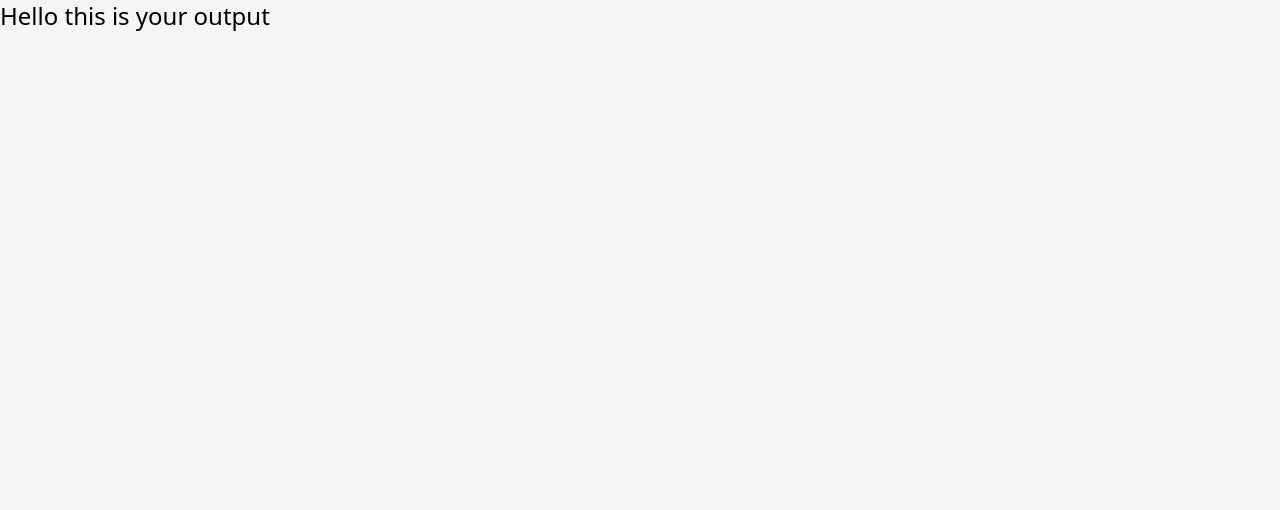
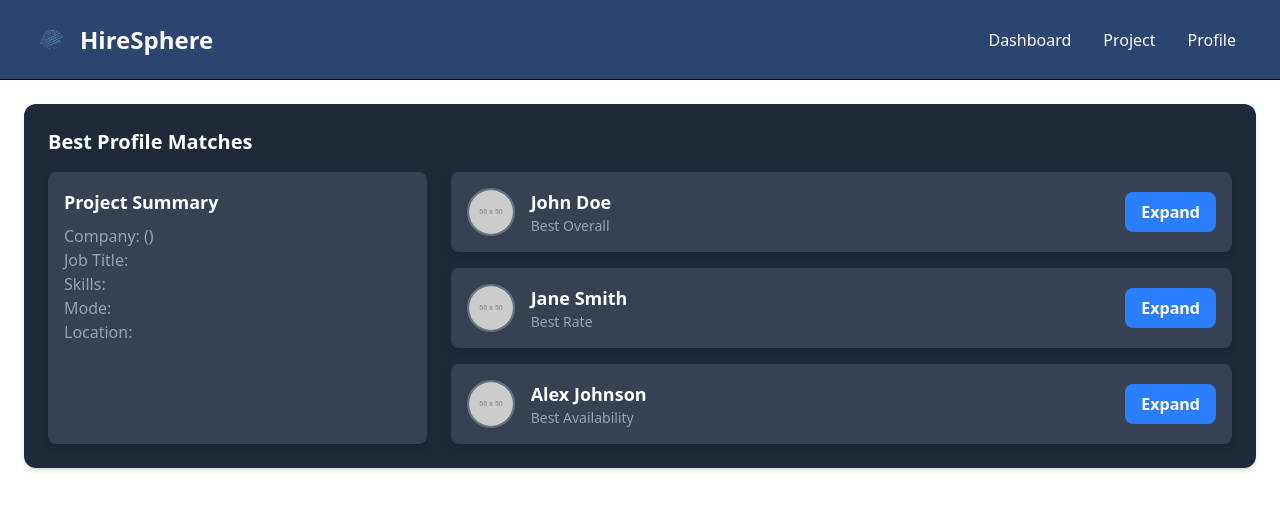
Before and after one commit to qlfzn/hiresphere, a Vue app in the folder client/: page /projects/1/matches in a window 1280 px wide. Shown: the top 510 px of the page. Built offline with nearby package versions, Linux system fonts and the light colour scheme; a web font is replaced by a local one.

Commit message:
checkpoint for adding AI match card

```diff
--- /dev/null
+++ b/client/src/components/MatchCard.vue
@@ -0,0 +1,43 @@
+<script setup>
+import { defineProps, defineEmits } from 'vue';
+
+defineProps({
+    match: {
+        type: Object,
+        required: true
+    },
+    isOpen: {
+        type: Boolean,
+        default: false
+    }
+});
+
+const emit = defineEmits(['toggle']);
+</script>
+
+<template>
+  <div class="bg-gray-700 p-4 rounded-lg shadow-md">
+    <div class="flex items-center justify-between">
+      <div class="flex items-center space-x-4">
+        <img :src="match.image" alt="Profile" class="w-12 h-12 rounded-full border-2 border-gray-500">
+        <div>
+          <p class="text-lg font-semibold">{{ match.name }}</p>
+          <p class="text-gray-400 text-sm">{{ match.role }}</p>
+        </div>
+      </div>
+      <button
+        class="px-4 py-2 bg-blue-500 text-white font-semibold rounded-lg hover:bg-blue-600"
+        @click="$emit('toggle')"
+      >
+        {{ isOpen ? 'Collapse' : 'Expand' }}
+      </button>
+    </div>
+
+    <div v-if="isOpen" class="mt-4">
+      <p class="text-gray-300">
+        <!-- Add more details here, e.g., skills, experience, etc. -->
+        More details about {{ match.name }}...
+      </p>
+    </div>
+  </div>
+</template>
--- /dev/null
+++ b/client/src/components/ProjectSummary.vue
@@ -0,0 +1,35 @@
+<script setup>
+import { useRoute } from 'vue-router';
+import { ref, onMounted } from 'vue';
+
+const route = useRoute();
+
+const project = ref({
+    title: '',
+    description: '',
+    companyName: '',
+    industry: '',
+    jobTitle: '',
+    skills: '',
+    mode: '',
+    locationPreferences: ''
+});
+
+onMounted(() => {
+    // Assign route query parameters to project
+    Object.assign(project.value, route.query);
+});
+</script>
+
+<template>
+    <div class="bg-gray-700 p-4 rounded-lg shadow-md">
+      <h3 class="text-lg font-semibold mb-2">Project Summary</h3>
+      <h4 class="text-md font-medium">{{ project.title }}</h4>
+      <p class="text-gray-400">{{ project.description }}</p>
+      <p class="text-gray-400">Company: {{ project.companyName }} ({{ project.industry }})</p>
+      <p class="text-gray-400">Job Title: {{ project.jobTitle }}</p>
+      <p class="text-gray-400">Skills: {{ project.skills }}</p>
+      <p class="text-gray-400">Mode: {{ project.mode }}</p>
+      <p class="text-gray-400">Location: {{ project.locationPreferences }}</p>
+    </div>
+</template>
--- a/client/src/views/CreateProject.vue
+++ b/client/src/views/CreateProject.vue
@@ -82,7 +82,21 @@ const handleModeChange = (event) => {
 const router = useRouter();
 
 const submitFormValues = () => {
-    router.push('/projects/:id/matches')
+    const projectSummary = {
+        title: projectDetails.value.title,
+        companyName: projectDetails.value.companyName,
+        industry: projectDetails.value.industry,
+        jobTitle: jobRequirements.value.jobTitle,
+        skills: jobRequirements.value.skills,
+        mode: preferences.value.mode,
+        locationPreferences: preferences.value.locationPreferences
+        // Add other relevant fields for your summary
+    };
+
+    router.push({
+        path: '/projects/:id/matches',
+        query: projectSummary
+    })
 
 }
 </script>
--- a/client/src/views/ProfileMatch.vue
+++ b/client/src/views/ProfileMatch.vue
@@ -1,11 +1,46 @@
 <script setup>
+import { ref } from 'vue';
+import MatchCard from '@/components/MatchCard.vue';
+import Navbar from '@/components/Navbar.vue';
+import ProjectSummary from '@/components/ProjectSummary.vue';
+
+const project = ref({
+  title: "AI-powered Talent Matching System",
+  description: "This project aims to leverage AI algorithms to match clients with the best freelance talent."
+});
+
+const matches = ref([
+  { name: "John Doe", role: "Best Overall", image: "https://via.placeholder.com/50", rating: 5, isOpen: false },
+  { name: "Jane Smith", role: "Best Rate", image: "https://via.placeholder.com/50", rating: 4.5, isOpen: false },
+  { name: "Alex Johnson", role: "Best Availability", image: "https://via.placeholder.com/50", rating: 4, isOpen: false }
+]);
+
+const toggleCard = (index) => {
+  matches.value[index].isOpen = !matches.value[index].isOpen;
+};
 </script>
 
 <template>
-    <div class="bg-stone-100 min-h-screen">
-        <h1 class="text-black text-2xl">
-            Hello this is your output
-        </h1>
+    <Navbar />
+    <div class="container mx-auto p-6 mt-20">
+      <div class="bg-gray-800 text-white p-6 rounded-xl shadow-md">
+        <h2 class="text-xl font-semibold mb-4">Best Profile Matches</h2>
+
+        <div class="grid grid-cols-3 gap-6">
+          <!-- Project Summary -->
+          <ProjectSummary :project="project" />
+
+          <!-- Freelance Matches -->
+          <div class="col-span-2 space-y-4">
+            <MatchCard
+              v-for="(match, index) in matches"
+              :key="index"
+              :match="match"
+              :isOpen="match.isOpen"
+              @toggle="toggleCard(index)"
+            />
+          </div>
+        </div>
+      </div>
     </div>
-
-</template>
+  </template>
```
